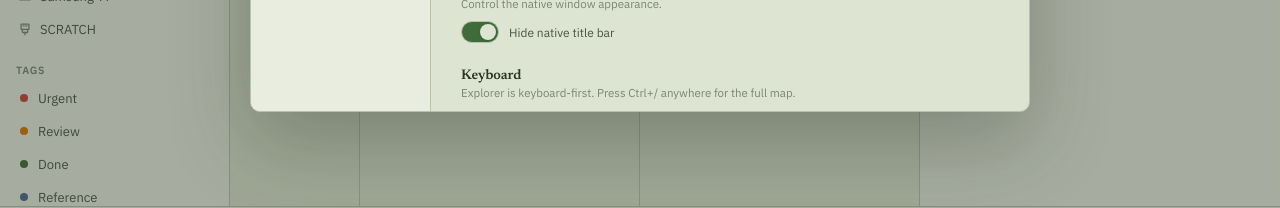
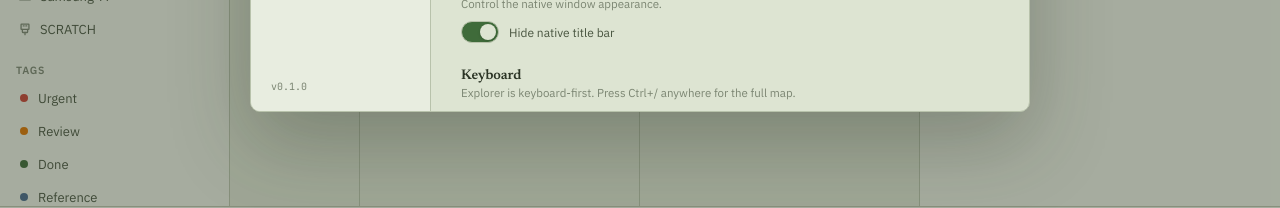
Before and after one commit to YannickHerrero/Explorer, a React (Vite) app: page / in a window 1280 px wide. Both pictures are taken after a click on the button "Ctrl+,". Shown: the part 568-776 px from the top of the page. Built offline with nearby package versions, Linux system fonts and the light colour scheme.

Commit message:
add version number to Settings sidebar

```diff
--- a/src/overlays/Settings.tsx
+++ b/src/overlays/Settings.tsx
@@ -80,6 +80,8 @@ export function Settings({
             background: "var(--paper-alt)",
             borderRight: "1px solid var(--line)",
             padding: "18px 10px",
+            display: "flex",
+            flexDirection: "column",
           }}
         >
           <div
@@ -124,6 +126,17 @@ export function Settings({
               </div>
             );
           })}
+          <div style={{ flex: 1 }} />
+          <div
+            style={{
+              padding: "10px 10px 0",
+              fontFamily: "var(--font-mono)",
+              fontSize: 10,
+              color: "var(--muted)",
+            }}
+          >
+            v0.1.0
+          </div>
         </div>
 
         {/* Settings content */}
```
